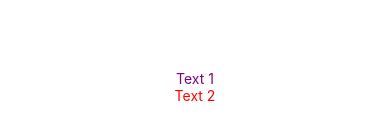
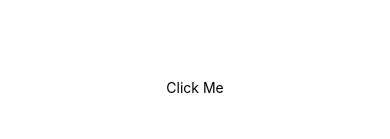
Before and after one commit to hossamnasser938/RNCourseProject, a React Native app: screen / in a window 390 px wide. Shown: the part 335-474 px from the top of the page. Built offline with nearby package versions, Linux system fonts and the light colour scheme.

Commit message:
Module 4 _ Lesson 7

```diff
--- a/App.js
+++ b/App.js
@@ -1,12 +1,14 @@
 import React from 'react';
-import {View, Text, StyleSheet} from 'react-native';
-import {AppText} from './src/components/PlayAround/AppText';
+import {View, Text, StyleSheet, Platform} from 'react-native';
+import {PlatformTouchable} from './src/components/PlatformTouchable';
+
 class App extends React.Component {
   render() {
     return (
       <View style={styles.container}>
-        <AppText style={{color: 'purple'}}>Text 1</AppText>
-        <AppText>Text 2</AppText>
+        <PlatformTouchable>
+          <Text>Click Me</Text>
+        </PlatformTouchable>
       </View>
     );
   }
--- /dev/null
+++ b/src/components/PlatformTouchable.js
@@ -0,0 +1,22 @@
+import React from 'react';
+import {
+  TouchableOpacity,
+  TouchableNativeFeedback,
+  Platform,
+} from 'react-native';
+
+export class PlatformTouchable extends React.Component {
+  render() {
+    const Touchable =
+      Platform.OS === 'android' ? TouchableNativeFeedback : TouchableOpacity;
+
+    /* Another way
+   const Touchable = Platform.select({
+     android: TouchableNativeFeedback,
+     ios: TouchableOpacity,
+   });
+   */
+
+    return <Touchable {...this.props} />;
+  }
+}
```
